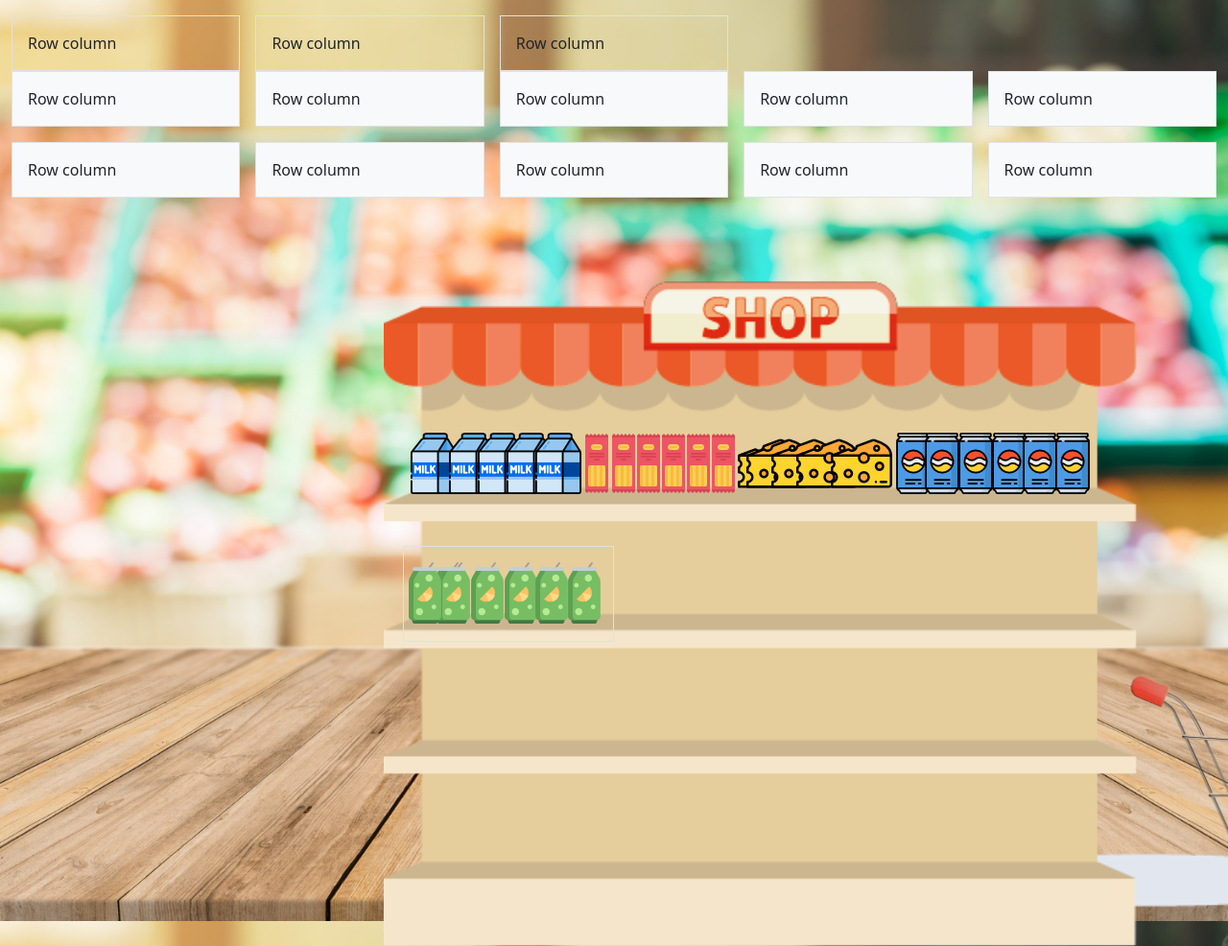
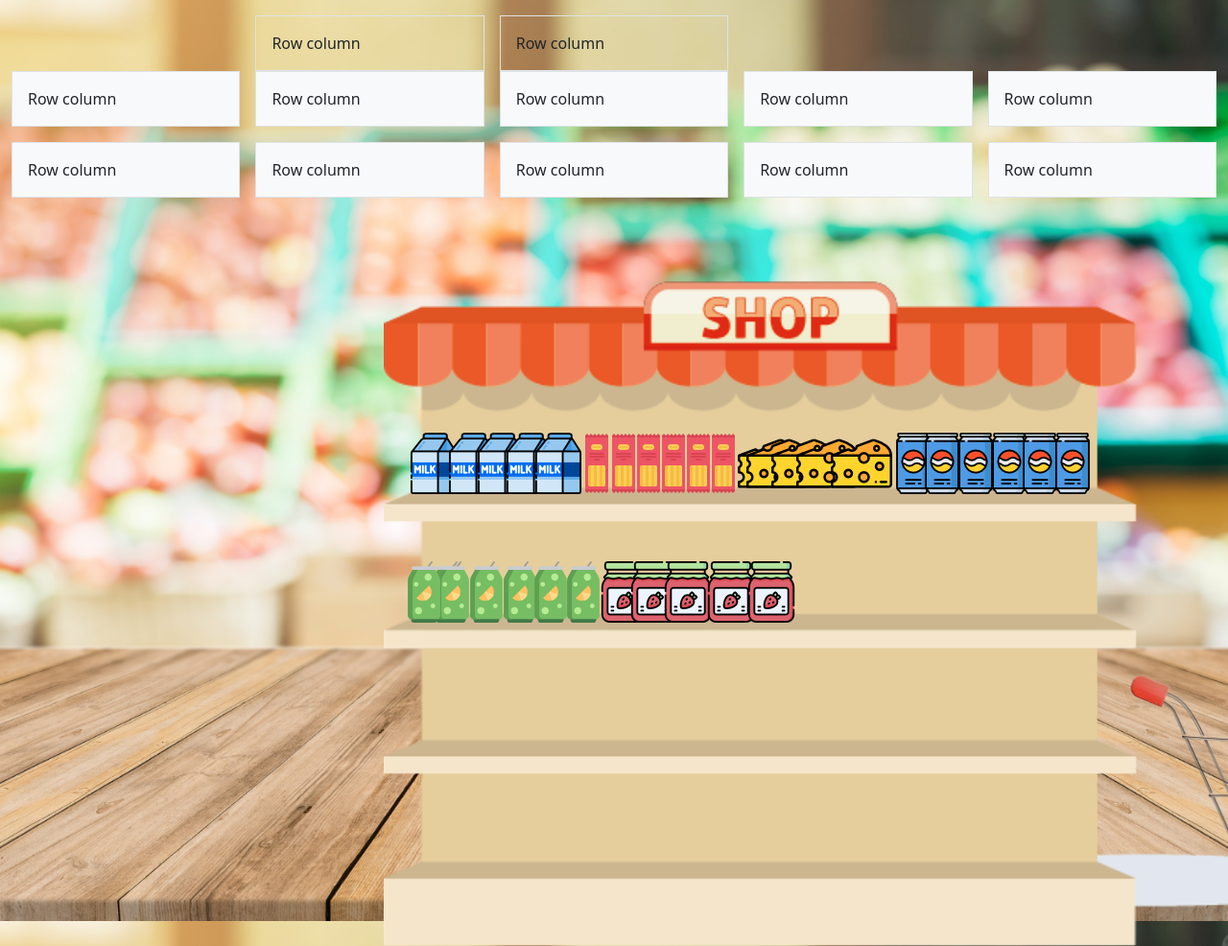
Before and after one commit to CarlosRQuinteroM/ShowCase, a plain HTML site: page index.html in a window 1280 px wide. Shown: the top 986 px of the page at 96% size. Drawn offline with nearby package versions, Linux system fonts and the light colour scheme.

Commit message:
agregando la imagenes de Mermelada de fresa y su ubicacion en css

```diff
--- a/CSS/style.css
+++ b/CSS/style.css
@@ -241,3 +241,43 @@ body{
     z-index: 3;
     content: icon;
 }
+
+.Mermelada{
+    position: absolute;
+    width: 220px;
+     height: 100px;
+     background-color: transparent;
+     z-index: 2;
+     top: 569px;
+     left: 610px ;
+}
+#mermelada1{
+    position:absolute;
+    left: 9px;
+    z-index: 3;
+    content: icon;
+}
+#mermelada2{
+    position:absolute;
+    left: 40px;
+    z-index: 3;
+    content: icon;
+}
+#mermelada3{
+    position:absolute;
+    left: 75px;
+    z-index: 3;
+    content: icon;
+}
+#mermelada4{
+    position:absolute;
+    left: 120px;
+    z-index: 3;
+    content: icon;
+}
+#mermelada5{
+    position:absolute;
+    left: 162px;
+    z-index: 3;
+    content: icon;
+}
--- a/index.html
+++ b/index.html
@@ -63,7 +63,7 @@
                   </div>
 
                   <div class="col">
-                    <div class="p-3 border SodaLima">
+                    <div class="p-3 SodaLima">
                         <img src="./img/soft-drink.png" id="sodaLima2" alt="">
                         <img src="./img/soft-drink.png" id="sodaLima1" alt="">
                         <img src="./img/soft-drink.png" id="sodaLima3" alt="">
@@ -74,7 +74,13 @@
                     </div>
                   </div>
                   <div class="col">
-                    <div class="p-3 border">Row column</div>
+                    <div class="p-3 Mermelada">
+                        <img src="/img/mermelada.png" id="mermelada1" alt="">
+                        <img src="/img/mermelada.png" id="mermelada2" alt="">
+                        <img src="/img/mermelada.png" id="mermelada3" alt="">
+                        <img src="/img/mermelada.png" id="mermelada4" alt="">
+                        <img src="/img/mermelada.png" id="mermelada5" alt="">
+                    </div>
                   </div>
                   <div class="col">
                     <div class="p-3 border">Row column</div>
```
